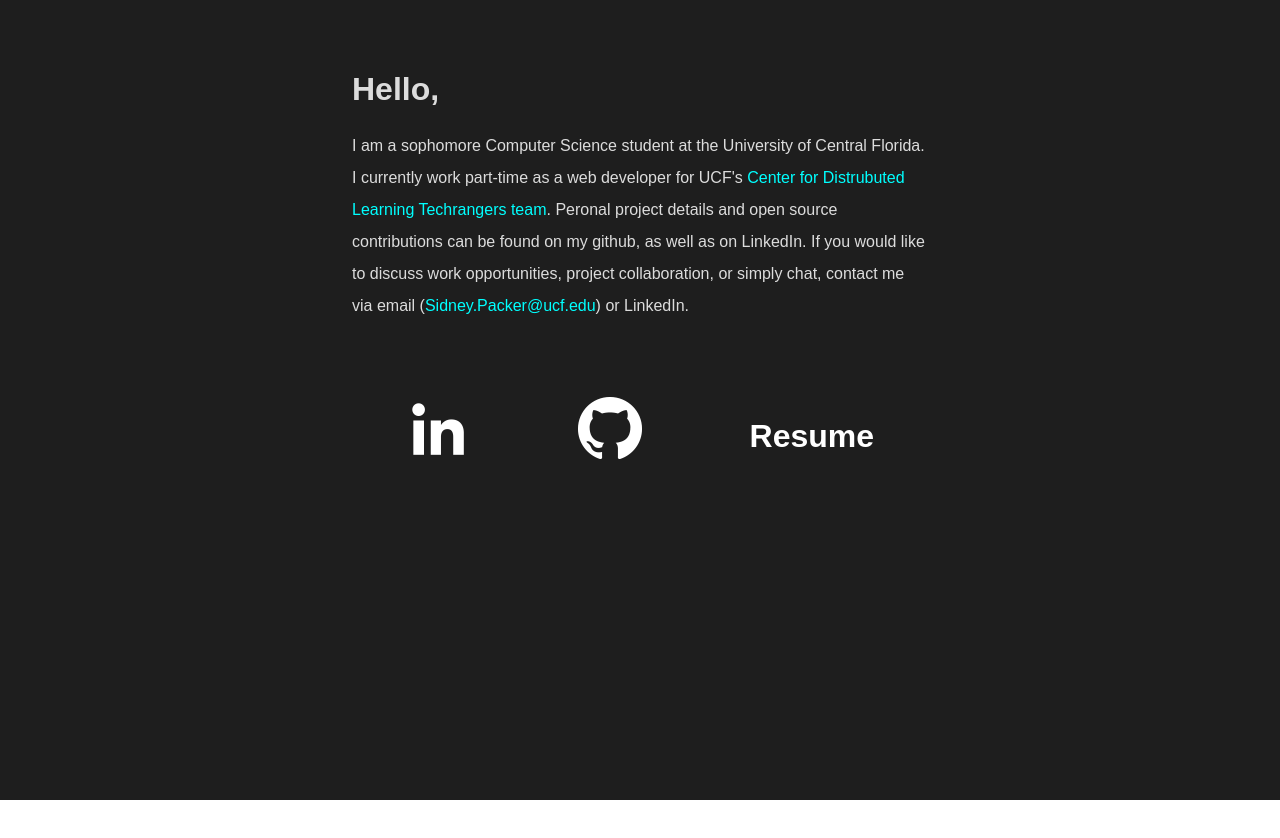
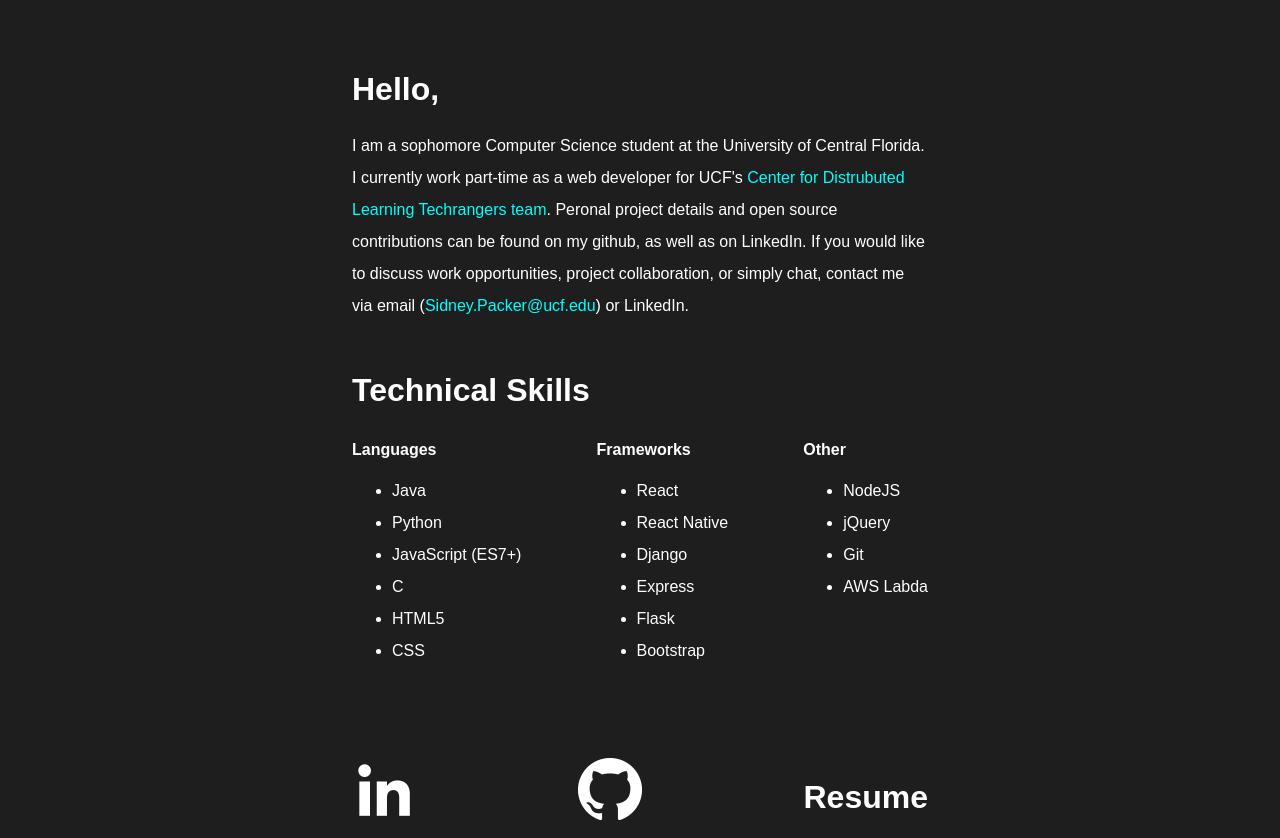
Before and after one commit to SidTheEngineer/Portfolio, a plain HTML site: page index.html in a window 1280 px wide. Before the commit the page ends 800 px from the top, so only its background shows below. Drawn offline with Linux system fonts and the light colour scheme.

Commit message:
Add technical skills section

```diff
--- a/index.html
+++ b/index.html
@@ -3,7 +3,7 @@
 <html>
 	<head>
 		<title>Sidney Packer</title>
-		<meta name="viewport" content="width=device-width, initial-scale=1, shrink-to-fit=no">
+		<meta name="viewport" content="width=device-width, initial-scale=1, maximum-scale=1, minimum-scale=1 shrink-to-fit=no">
 		<link rel="stylesheet" type="text/css" href="./style.css">
 		<link rel="stylesheet" href="https://cdn.rawgit.com/konpa/devicon/master/devicon.min.css">
 	</head>
@@ -27,6 +27,40 @@
 
 						or LinkedIn.
 				</p>
+				<h1 class="title">Technical Skills</h1>
+				<div class="skills-row">
+					<div class="languages">
+						<h1>Languages</h1>
+						<ul>
+							<li>Java</li>
+							<li>Python</li>
+							<li>JavaScript (ES7+)</li>
+							<li>C</li>
+							<li>HTML5</li>
+							<li>CSS</li>
+						</ul>
+					</div>
+					<div class="frameworks">
+						<h1>Frameworks</h1>
+						<ul>
+							<li>React</li>
+							<li>React Native</li>
+							<li>Django</li>
+							<li>Express</li>
+							<li>Flask</li>
+							<li>Bootstrap</li>
+						</ul>
+					</div>
+					<div class="other">
+						<h1>Other</h1>
+						<ul>
+							<li>NodeJS</li>
+							<li>jQuery</li>
+							<li>Git</li>
+							<li>AWS Labda</li>
+						</ul>
+					</div>
+				</div>
 				<div class="logo-row">
 					<div class="">
 						<a href="https://www.linkedin.com/in/sidney-packer-617a00124/" target="_blank">
--- a/style.css
+++ b/style.css
@@ -14,7 +14,7 @@ html, body {
   justify-content: flex-start;
   align-items: center;
   width: 100%;
-  height: 100%;
+  min-height: 100%;
   background-color: rgb(30, 30, 30);
 }
 
@@ -23,12 +23,13 @@ html, body {
   width: 45%;
 }
 
+.title { margin-top: 50px; }
+
 .logo-row {
   display: flex;
   flex-direction: row;
-  justify-content: space-around;
+  justify-content: space-between;
   width: 100%;
-  height: 150px;
   margin-top: 75px;
 }
 
@@ -46,6 +47,13 @@ html, body {
 .link { color: cyan; }
 .link:hover { color: lightblue; }
 
+.skills-row {
+  display: flex;
+  flex-direction: row;
+  justify-content: space-between;
+  width: 100%;
+}
+
 a {
   text-decoration: none;
   width: 100%;
@@ -53,16 +61,18 @@ a {
 
 h1 {
   font-family: sans-serif;
-  color: rgb(220, 220, 220);
+  color: white;
   width: 100%;
 }
 
-p {
+p, li {
   font-family: sans-serif;
-  color: rgb(220, 220, 220);
+  color: white;
   line-height: 2em;
   width: 100%;
 }
+
+.skills-row h1 { font-size: 12pt; }
 
 @media (max-width: 576px) {
   .welcome { width: 80%; }
@@ -72,6 +82,7 @@ p {
     height: 32px;
   }
   .text-logo { font-size: 12pt; }
+  .skills-row { flex-direction: column; }
 }
 
 @media (max-width: 992px) {
```
